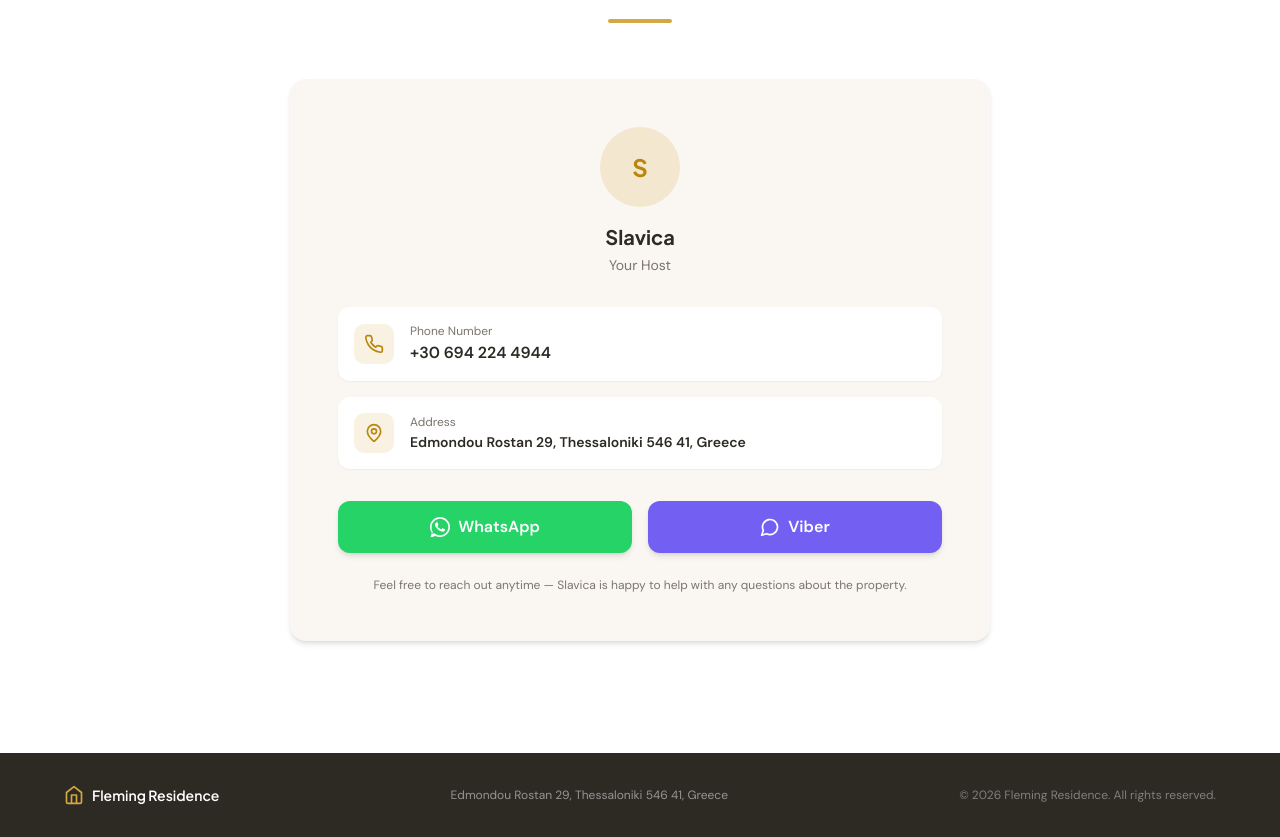
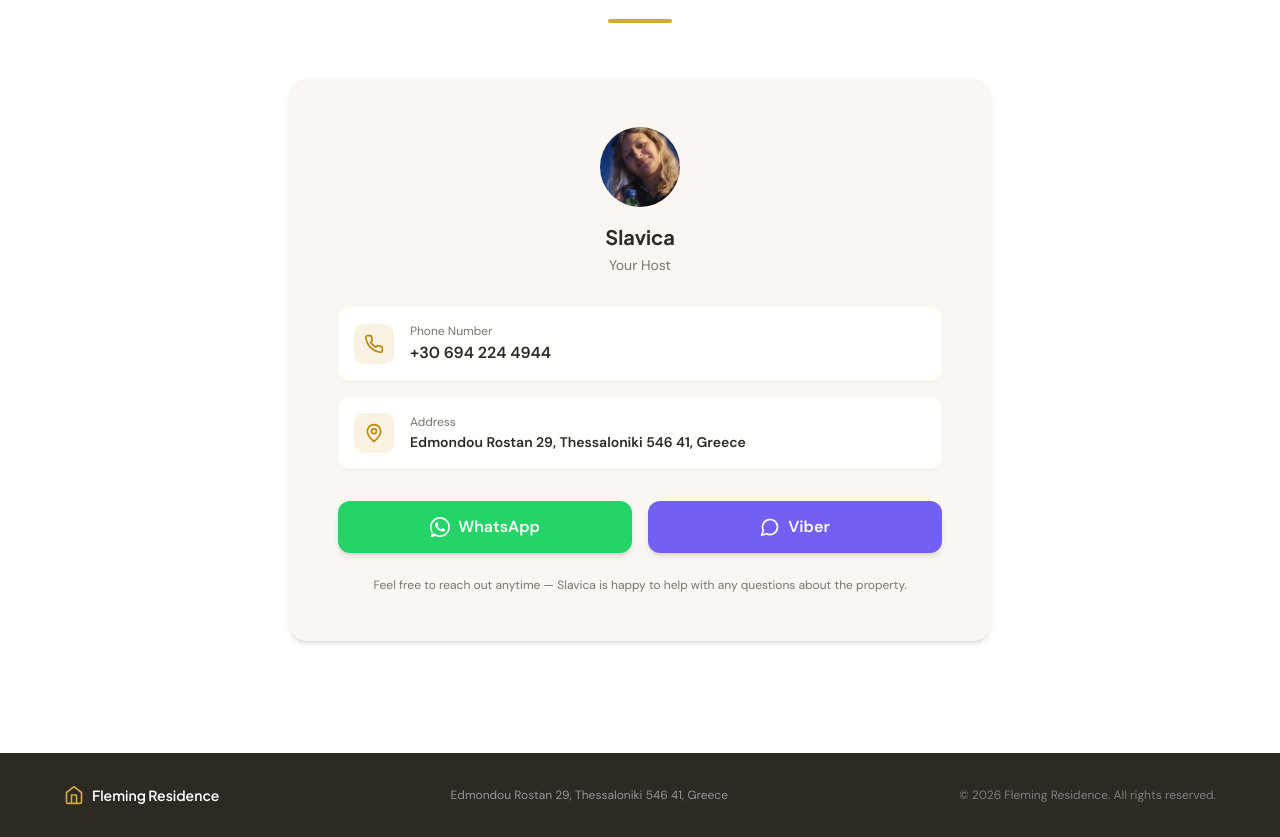
Before and after one commit to rsissel/Fleming_Thess, a Next.js app: page / in a window 1280 px wide. Shown: the part 7501-8338 px from the top of the page. Built offline with nearby package versions, Linux system fonts and the light colour scheme; no server answers.

Commit message:
Update contact section with host image

```diff
--- a/app/components/contact-section.tsx
+++ b/app/components/contact-section.tsx
@@ -32,8 +32,8 @@ export default function ContactSection() {
           <div className="bg-[#faf7f2] rounded-2xl p-8 md:p-12 shadow-md">
             {/* Host info */}
             <div className="text-center mb-8">
-              <div className="w-20 h-20 bg-[#d4a843]/20 rounded-full flex items-center justify-center mx-auto mb-4">
-                <span className="font-display text-2xl font-bold text-[#b8860b]">S</span>
+              <div className="w-20 h-20 rounded-full mx-auto mb-4 overflow-hidden">
+                 <img src="/images/slavica.jpg" alt="Slavica, your host" className="w-full h-full object-cover" />
               </div>
               <h3 className="font-display text-xl font-bold text-[#2d2a24] mb-1">Slavica</h3>
               <p className="text-[#7a756d] text-sm">Your Host</p>
```
